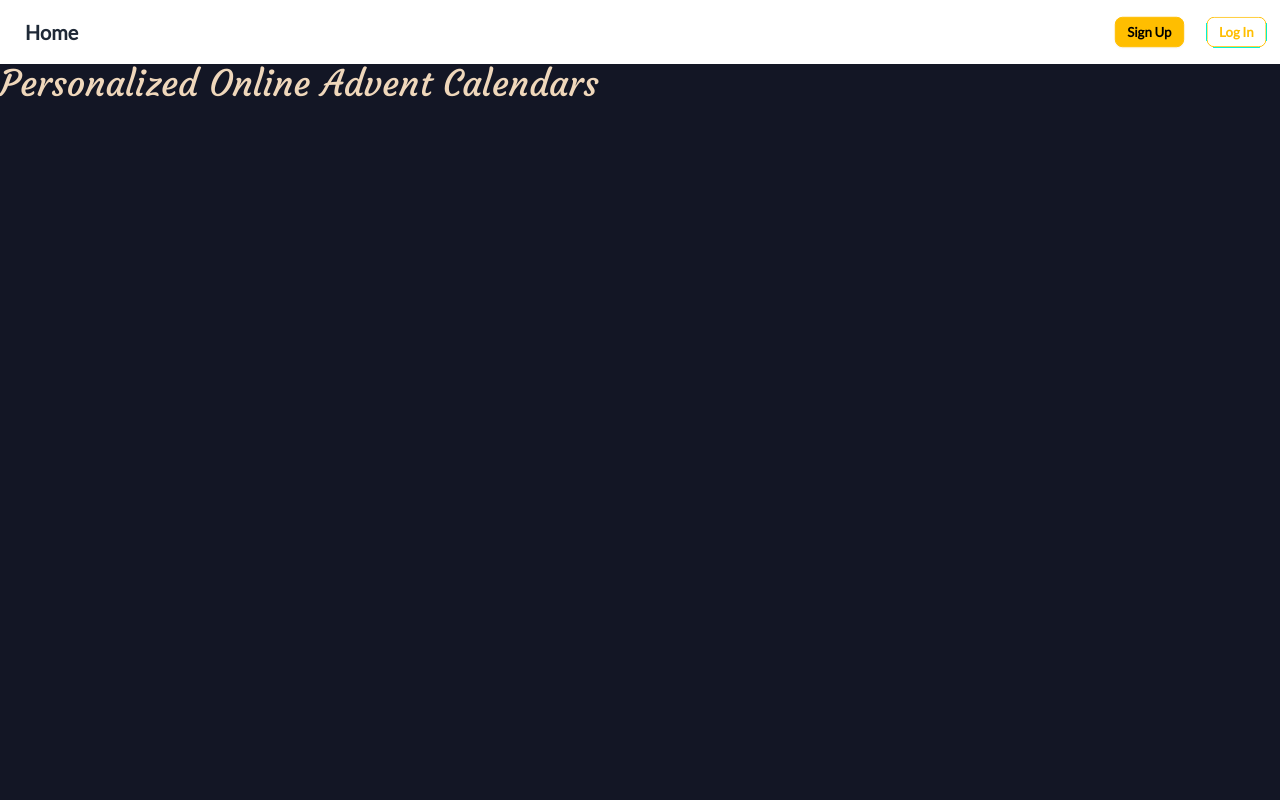
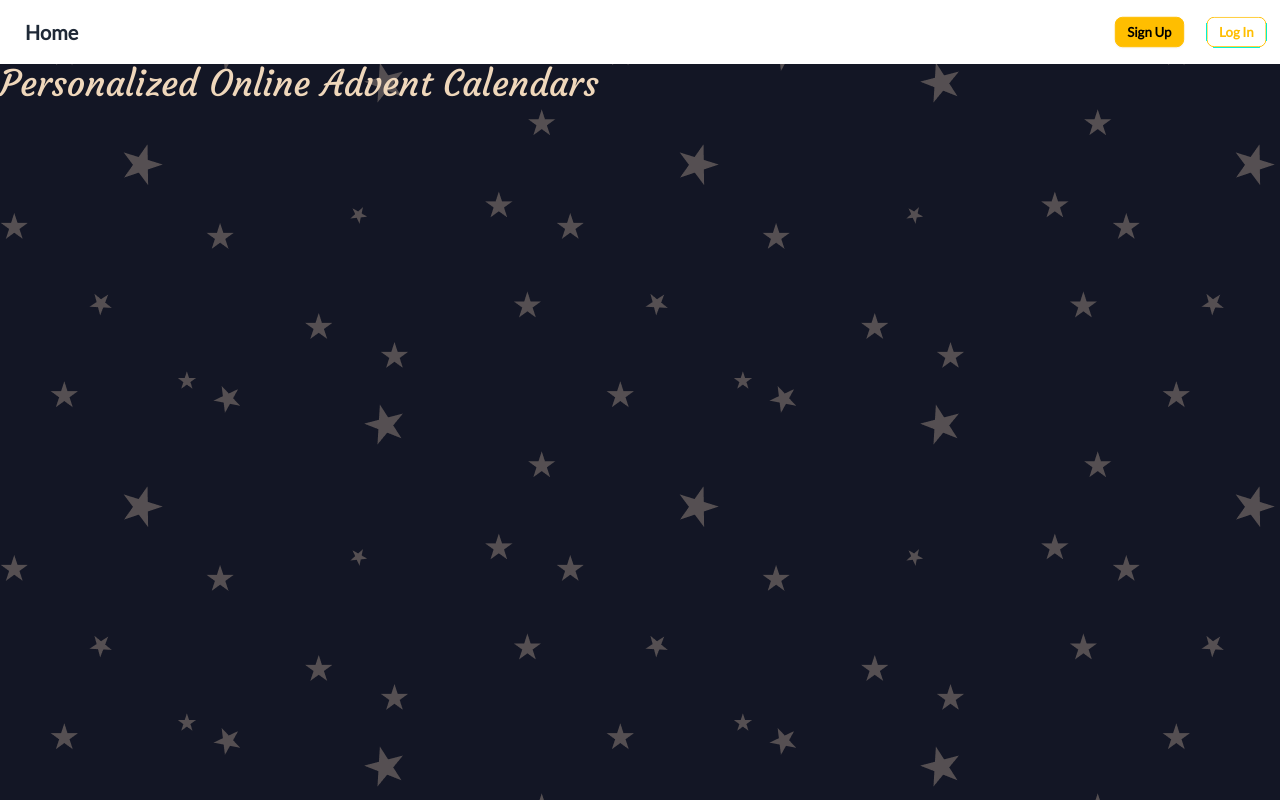
Before and after one commit to johntrehearn/CalendarApp-Team-5, a Next.js app in the folder frontend/: page / in a window 1280 px wide. Built offline with nearby package versions, Linux system fonts and the light colour scheme.

Commit message:
Add starry background

```diff
--- a/frontend/src/app/globals.css
+++ b/frontend/src/app/globals.css
@@ -18,7 +18,10 @@
 
 body {
   min-height: 100vh;
-  background: var(--clr-base);
+  background-color: var(--clr-base);
+  background-image: url('/stars.png');
+  background-repeat: repeat;
+  background-size: auto;
 }
 
 /* Colour and background colour utility classes */
```
Also changed, not shown: frontend/public/stars.png (added).
